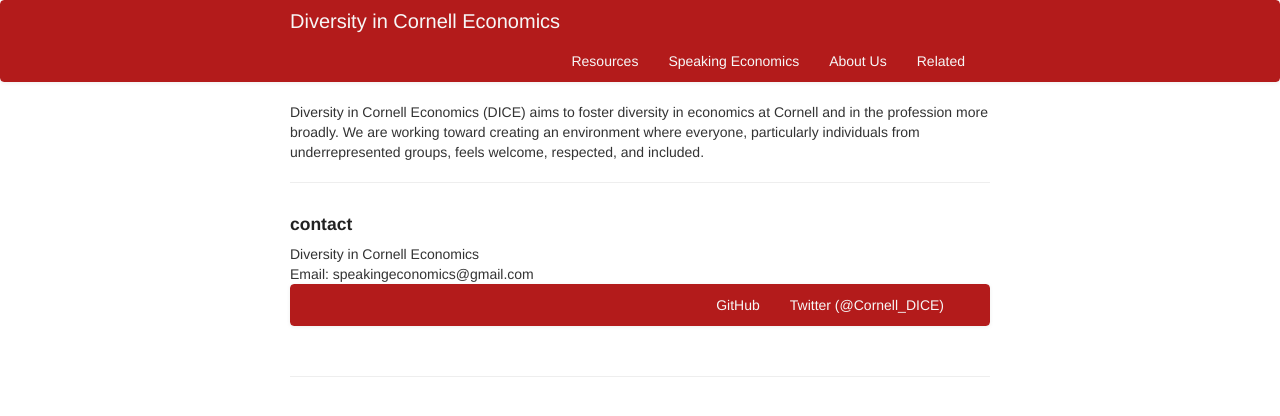
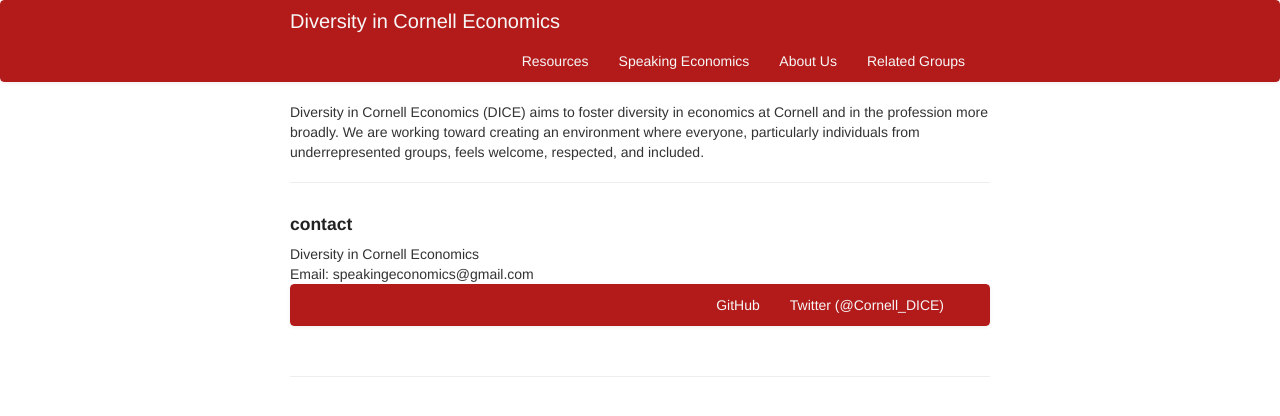
Before and after one commit to aponce6/Diversity-in-Cornell-Economics.github.io, a Jekyll site: the page built from index.md, in a window 1280 px wide. Shown: the top 416 px of the page. Built offline with Jekyll 4.4.1, drawn with Linux system fonts in a browser that asks for light colours.

Commit message:
update navbar

```diff
--- a/_includes/themes/twitter/default.html
+++ b/_includes/themes/twitter/default.html
@@ -38,7 +38,7 @@
               <li><a href="{{ BASE_PATH }}/pages/resources.html">Resources</a></li>
               <li><a href="{{ BASE_PATH }}/assets/Speaking Economics.pdf">Speaking Economics</a></li>
               <li><a href="{{ BASE_PATH }}/pages/about_us.html">About Us</a></li>
-              <li><a href="{{ BASE_PATH }}/pages/related_groups.html">Related</a></li>
+              <li><a href="{{ BASE_PATH }}/pages/related_groups.html">Related Groups</a></li>
           </ul>
         </div>
       </div>
```
